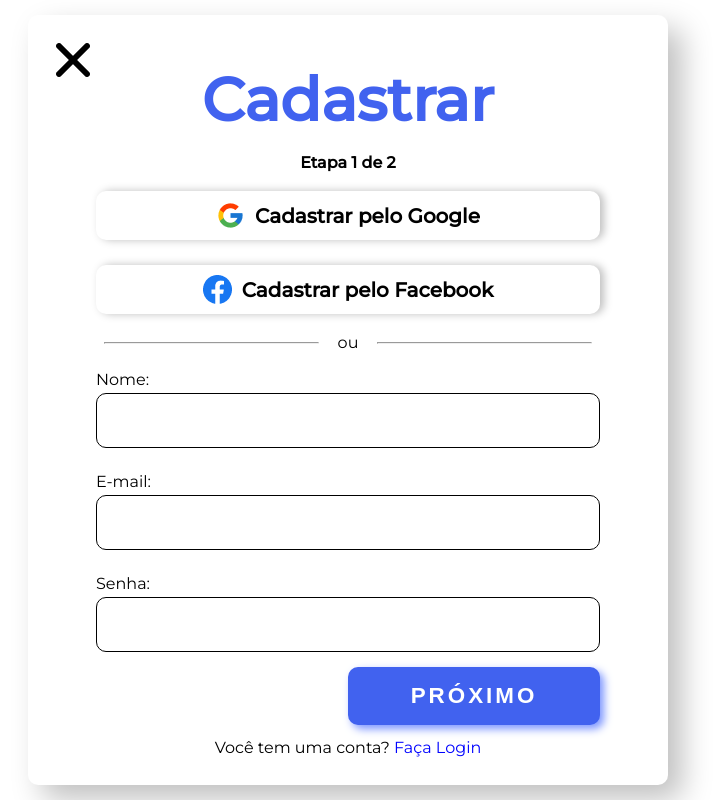
After one commit to vitorRoma06/Adoptopia, a PHP site: page /cadastro.php in a window 1280 px wide. The commit adds this page. Shown: the whole page, without its empty margins (292-1017 px from the left). Run offline with PHP 8.4, Linux system fonts and the light colour scheme; some web fonts are replaced.

Commit message:
login-registro

```diff
--- /dev/null
+++ b/cadastro.php
@@ -0,0 +1,92 @@
+<?php
+include('conexao.php');
+
+?>
+
+<!DOCTYPE html>
+<html lang="pt-BR">
+
+<head>
+    <meta charset="UTF-8">
+    <meta name="viewport" content="width=device-width, initial-scale=1.0">
+    <title>Cadastro-Adoptopia</title>
+    <link rel="stylesheet" href="css/reset.css">
+    <link rel="stylesheet" href="css/styles.css">
+</head>
+
+<body class="body-register">
+    <div class="form-box-register">
+        <div class="button-close">
+            <a href="index.html"><img src="imgs/close.png" alt="close"></a>
+        </div>
+        <h1 class="title-form bold">Cadastrar</h1>
+
+        <form class="form-login-principal flex-column" action="valida-registro.php" method="POST">
+
+            <div class="div-inputs flex-column">
+                <div class="step step-1 active">
+                    <p class="sub-title-etapa bold">Etapa 1 de 2</p>
+                    <div class="div-buttons-social flex-column j-content align-itens">
+                        <button type="button" class="button-social flex-row align-itens j-content bold"><img
+                                src="imgs/google-icon.png" alt="">
+                            <p>Cadastrar pelo Google</p>
+                        </button>
+                        <button type="button" class="button-social flex-row align-itens j-content bold"><img
+                                src="imgs/fc-icon.png" alt="">
+                            <p>Cadastrar pelo Facebook</p>
+                        </button>
+                    </div>
+
+                    <div class="mid-form flex-row align-itens j-content">
+                        <hr>ou
+                        <hr>
+                    </div>
+                    <div class="form-group flex-column">
+                        <label for="nome">Nome:</label>
+                        <input type="text" name="nome" required> <br>
+
+                        <label for="email">E-mail:</label>
+                        <input type="email" name="email" required> <br>
+
+                        <label for="password">Senha:</label>
+                        <input type="password" name="senha" required>
+                        <div>
+                            <button type="button" class="prox-button-register bold">PRÓXIMO</button>
+                        </div>
+                        <p id="opcao">Você tem uma conta? <a id="amarelo" href="login.php">Faça Login</a></p>
+                    </div>
+
+                </div>
+                <div class="step step-2">
+                    <div class="form-group flex-column  ">
+                    <p class="sub-title-etapa bold">Etapa 2 de 2</p>
+                        <label for="estado">Estado:</label>
+                        <input type="text" name="estado" required> <br>
+
+                        <label for="cidade">Cidade:</label>
+                        <input type="text" name="cidade" required> <br>
+
+                        <label for="telefone">Telefone:</label>
+                        <input type="tel" name="telefone" required> <br>
+
+                        <label for="data_nascimento">Data de nascimento:</label>
+                        <input type="date" name="data_nascimento" required>
+                        <div class="group-buttons flex-row">
+                            <button type="button" class="voltar-button-register bold">VOLTAR</button>
+                            <button type="submit" class="cadastrar-button bold">CADASTRAR</button>
+
+                        </div>
+
+                    </div>
+
+                </div>
+            </div>
+
+        </form>
+
+
+    </div>
+    <script src="js/multistep.js"></script>
+</body>
+
+</html>
--- a/conexao.php
+++ b/conexao.php
@@ -6,10 +6,10 @@
     $dbname = "adoptopia";
 
     // Conecte-se ao banco de dados
-    $conexao = new mysqli($servername, $username, $password, $dbname);
+    $mysqli = new mysqli($servername, $username, $password, $dbname);
 
     // Verifique a conexão
-    if ($conexao->connect_error) {
-        die("Falha na conexão com o banco de dados: " . $conexao->connect_error);
+    if ($mysqli->error) {
+        die("Falha na conexão com o banco de dados: " . $mysqli->error);
     }
 ?>
--- a/css/styles.css
+++ b/css/styles.css
@@ -13,7 +13,8 @@
 }
 
 body {
-    height: 100vh;
+    min-height: 100vh;
+    width: 100%;
     font-family: var(--font-default);
 }
 
@@ -45,15 +46,24 @@ body {
     justify-content: center;
 }
 
+#opcao{
+    text-align: center;
+}
+#amarelo{
+    color: var(--color-principal);
+    text-decoration: none;
+}
+
 /*LOGIN*/
 
 .form-box {
+    position: relative;
     display: flex;
     align-items: center;
     flex-direction: column;
     padding: 80px 40px;
     max-width: 560px;
-    height: 530px;
+    height: 580px;
     gap: 30px;
     background-color: var(--color-defaultW);
     border-radius: 10px;
@@ -122,8 +132,8 @@ body {
     color: var(--color-defaultW);
     border: none;
     letter-spacing: 5px;
-    font-size: 1.25em;
-    padding: 12px;
+    font-size: 1.4em;
+    padding: 16px;
     border-radius: 10px;
     box-shadow: 4px 4px 9px #7C95FF;
     transition: ease-out 0.2s;
@@ -133,6 +143,154 @@ body {
     transform: scale(1.05);
     transition: ease-in 0.2s;
 }
+
+.fail-login {
+    color: rgb(255, 48, 48);
+}
+
+
+/*Register*/
+
+.button-close{
+    position: absolute;
+    top: 28px;
+    left: 28px;
+}
+.body-register {
+    display: flex;
+    justify-content: center;
+    align-items: center;
+}
+
+.body-register .form-box-register {
+    position: relative;
+    display: flex;
+    align-items: center;
+    flex-direction: column;
+    padding: 70px 40px;
+    width: 560px;
+    height: 630px;
+    gap: 25px;
+    background-color: var(--color-defaultW);
+    border-radius: 10px;
+    box-shadow: 14px 14px 30px rgba(0, 0, 0, 0.25);
+}
+
+
+.body-register .title-form {
+    font-size: 3.75em;
+    color: var(--color-principal3);
+    margin-top: -15px;
+}
+
+.body-register .form-login-principal {
+    gap: 20px;
+    width: 90%;
+}
+
+.body-register .div-buttons-social {
+    width: 100%;
+    gap: 25px;
+
+}
+
+.body-register .button-social {
+    font-family: var(--font-default);
+    font-size: 1.25em;
+    padding: 10px;
+    border: none;
+    background-color: var(--color-defaultW);
+    box-shadow: 4px 0px 9px rgba(0, 0, 0, 0.25);
+    border-radius: 10px;
+    gap: 10px;
+    width: 100%;
+    transition: ease-out 0.2s;
+
+}
+
+.body-register .button-social:hover {
+    transform: scale(1.05);
+    transition: ease-in 0.2s;
+}
+
+.body-register .mid-form {
+    margin: 20px 0 20px 0;
+    gap: 10px;
+}
+
+.body-register .mid-form hr {
+    width: 213px;
+}
+
+
+.body-register .div-inputs input {
+    font-size: 1.10em;
+    font-family: var(--font-default);
+    outline: none;
+    border: 1px solid rgb(0, 0, 0);
+    background-color: transparent;
+    border-radius: 10px;
+    max-width: 100%;
+    padding: 16px;
+}
+
+.prox-button-register, .voltar-button-register, .cadastrar-button {
+    float: right;
+    border: none;
+    outline: none;
+    background-color: var(--color-principal3);
+    color: var(--color-defaultW);
+    letter-spacing: 3px;
+    font-size: 1.4em;
+    padding: 16px;
+    border-radius: 10px;
+    box-shadow: 4px 4px 9px #7C95FF;
+    transition: ease-out 0.2s;
+    margin-top: 10px;
+    margin-bottom: 10px;
+    width: 50%;
+}
+
+.voltar-button-register, .cadastrar-button{
+    width: 45%;
+}
+.voltar-button-register{
+    color: var(--color-principal3);
+    background-color: var(--color-defaultW);
+    border: 1px solid var(--color-principal3);
+}
+
+.group-buttons{
+    justify-content: space-between;
+}
+
+.body-register .prox-button-register:hover, .voltar-button-register:hover,
+.cadastrar-button:hover {
+    transform: scale(1.05);
+    transition: ease-in 0.2s;
+}
+
+.step{
+    display:none;
+}
+
+.step.active {
+    display: block;
+}
+
+.form-group {
+    gap: 5px
+}
+
+.sub-title-etapa{
+    text-align: center;
+    margin-bottom: 20px;
+}
+
+
+
+
+
 
 
 
@@ -249,6 +407,7 @@ body {
     text-decoration: none;
 }
 
+
 .navigation .nav-menu:hover> :not(:hover) {
     opacity: .4;
     transform: scale(0.9);
@@ -259,6 +418,7 @@ body {
     cursor: pointer;
     font-size: 1.8315rem;
 }
+
 
 #checkbox {
     display: none;
```
Also changed, not shown: Login.html (deleted, +0 -46 lines), Register.html (deleted, +0 -24 lines), index.html (+4 -4 lines), js/multistep.js (added, +38 -0 lines), login.php (+86 -23 lines), imgs/close.png (added), valida-registro.php (line endings or trailing spaces).
